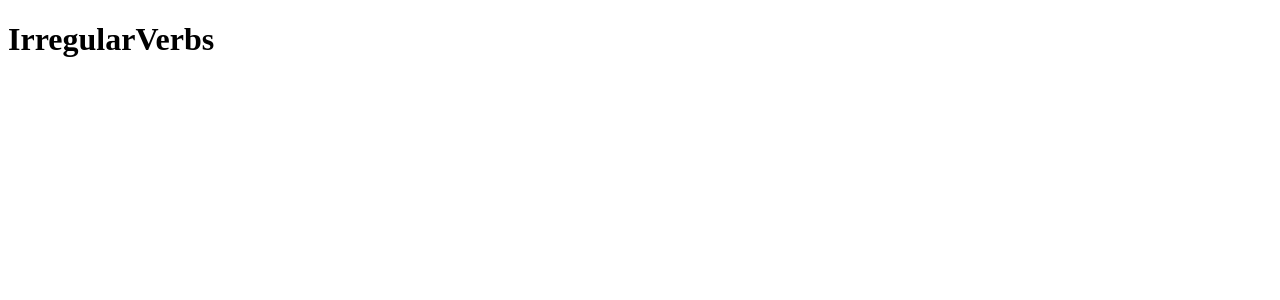
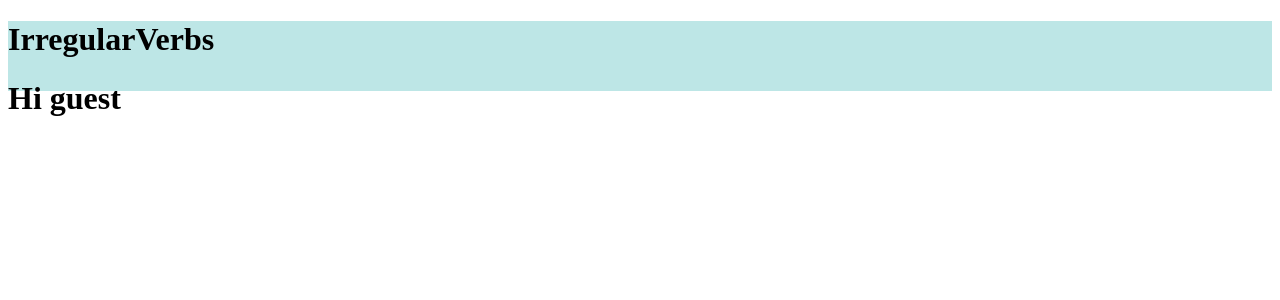
Before and after one commit to AlexMurrr/irragularVerbsActionAPI, a Vue app: page / in a window 1280 px wide. Shown: the top 300 px of the page. Built offline with nearby package versions, Linux system fonts and the light colour scheme.

Commit message:
feat: create components headerVue and hiGuast

```diff
--- a/src/App.vue
+++ b/src/App.vue
@@ -1,16 +1,16 @@
 <template>
-  <div>
-    <name-project/>
-  </div>
+
+    <header-vue/>
+
 </template>
 <script>
 
-import nameProject from "./components/nameProject.vue"
+import headerVue from "./components/headerVue.vue"
 
 export default{
 
   components:{
-    nameProject,
+    headerVue,
   },
 
   data(){
--- /dev/null
+++ b/src/components/headerVue.vue
@@ -0,0 +1,41 @@
+<template>
+  <div class="everything"><name-project/> <hi-guest/></div>
+</template>
+<script>
+    import nameProject from './nameProject.vue'
+    import hiGuest from './hiGuast.vue'
+export default{
+    name:{
+
+    },
+    components:{
+       nameProject,
+       hiGuest
+    },
+    data(){
+        return{
+
+        }
+    },
+    methods:{
+
+    },
+    computed:{
+
+    },
+    props:{
+
+    },
+    created(){
+
+    }
+}
+</script>
+
+
+<style scoped>
+    .everything{
+        background-color: rgb(189, 230, 230);
+        height: 70px;
+    }
+</style>
--- a/src/components/header.vue
+++ b/src/components/hiGuast.vue
@@ -1,6 +1,6 @@
 <template>
     <div>
-
+        <h1>Hi guest</h1>
     </div>
 </template>
 <script>
--- a/src/components/nameProject.vue
+++ b/src/components/nameProject.vue
@@ -1,7 +1,7 @@
 <template>
     <div>
         <h1>IrregularVerbs</h1>
-        <h2>{{nameUser}}</h2>
+
     </div>
 </template>
 <script>
```
